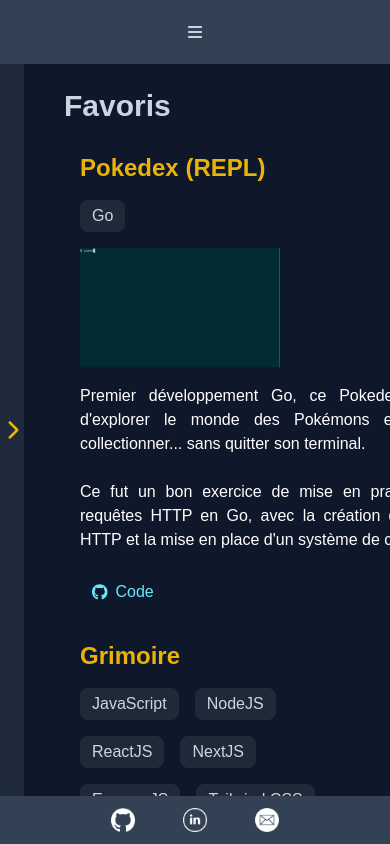
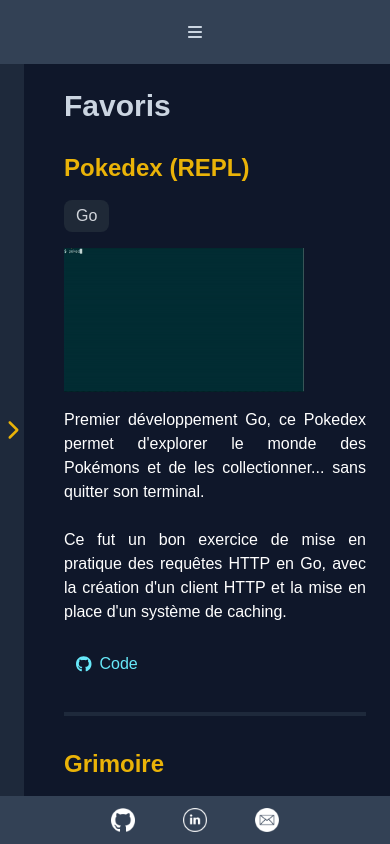
Before and after one commit to benKapl/portfolio-front, a Next.js app: page /projects/pinned in a window 390 px wide. Built offline with nearby package versions, Linux system fonts and the light colour scheme.

Commit message:
removed flex-wrap and went with mobile first utility classes

```diff
--- a/src/app/(content)/projects/[category]/page.js
+++ b/src/app/(content)/projects/[category]/page.js
@@ -17,7 +17,7 @@
   // Styles
   const container = "bg-inherit flex-1 flex-col h-auto w-full justify-start items-start mx-4 w-[90%]"
   const titleStyle = "text-slate-300 font-bold"
-  const projectsContainer = "flex bg-inherit flex-col h-auto w-auto mx-4 gap-2"
+  const projectsContainer = "flex bg-inherit flex-col h-auto w-auto mr-4 gap-2"
 
   return (
       <section className={container}>
--- a/src/app/components/project.js
+++ b/src/app/components/project.js
@@ -15,11 +15,13 @@
     const container = "flex flex-col w-full h-auto px-6 py-3 bg-inherit gap-4"
     const titleStyle = "text-2xl text-yellow-500 font-bold"
     const stacksContainer = "flex justify-start items-center gap-4 flex-wrap"
-    const mainContent = "flex flex-wrap w-full h-auto justify-start items-center gap-4 mr-4"
-    const imageContainer = "flex-shrink-0 w-[200px] md:w-[300px] lg:w-[400px]"
-    const presentation= "flex flex-1 flex-col text-white text-justify min-w-96"
+    const mainContent = "flex flex-col md:flex-row justify-start flex-start md:items-center w-full h-auto gap-4 mr-4"
+    const imageContainer = "flex-shrink-0 w-[240px] md:w-[300px] lg:w-[400px]"
+    const presentation= "flex flex-1 flex-col text-white text-justify"
     const descLinkStyle = "text-blue-500 underline"
     const linksContainer = "flex flex-start items-center gap-4 mt-6 "
+    const separator = "w-full h-1 mt-4 bg-slate-800";
+
 
     return (
         <div className={container}>
@@ -55,6 +57,7 @@
                     </div>
                 </div>
             </div>
+            <div className={separator}></div>
         </div>
     )
 }
```
